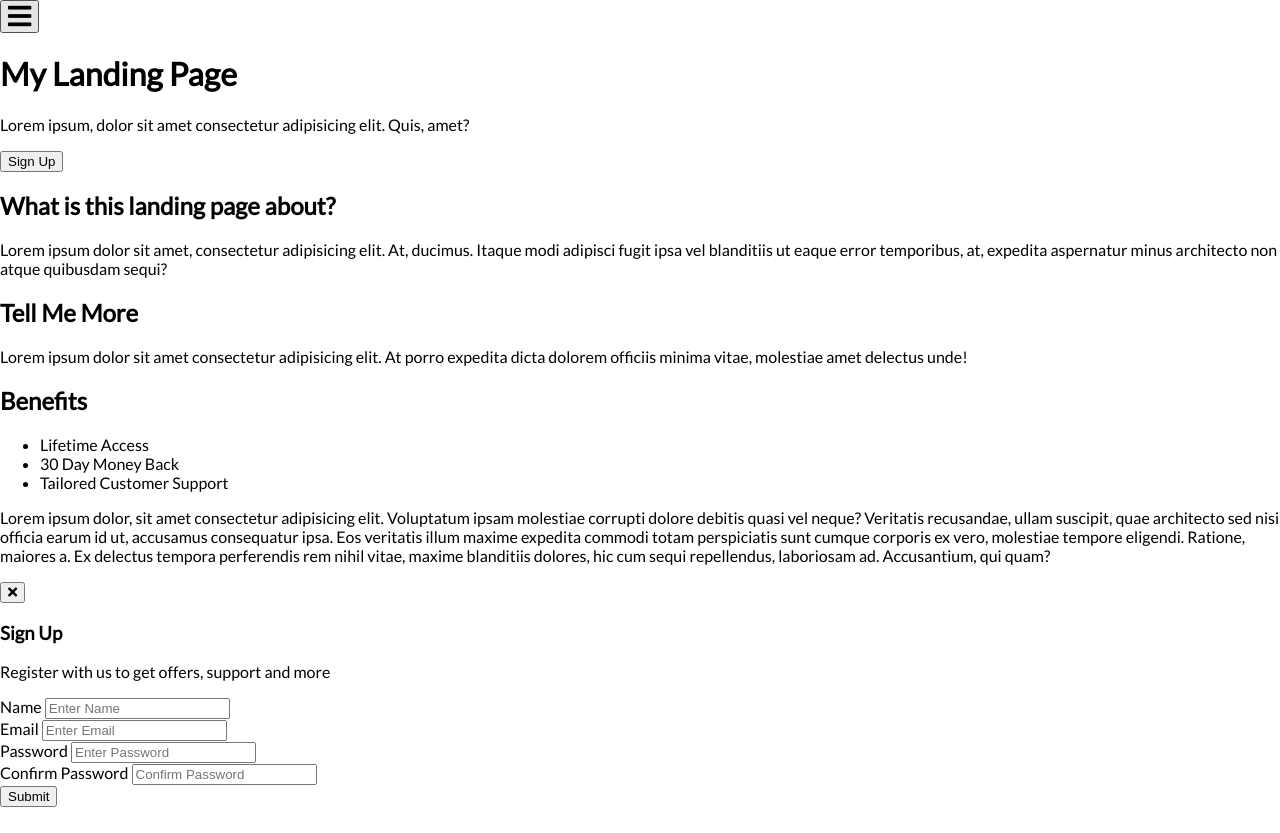
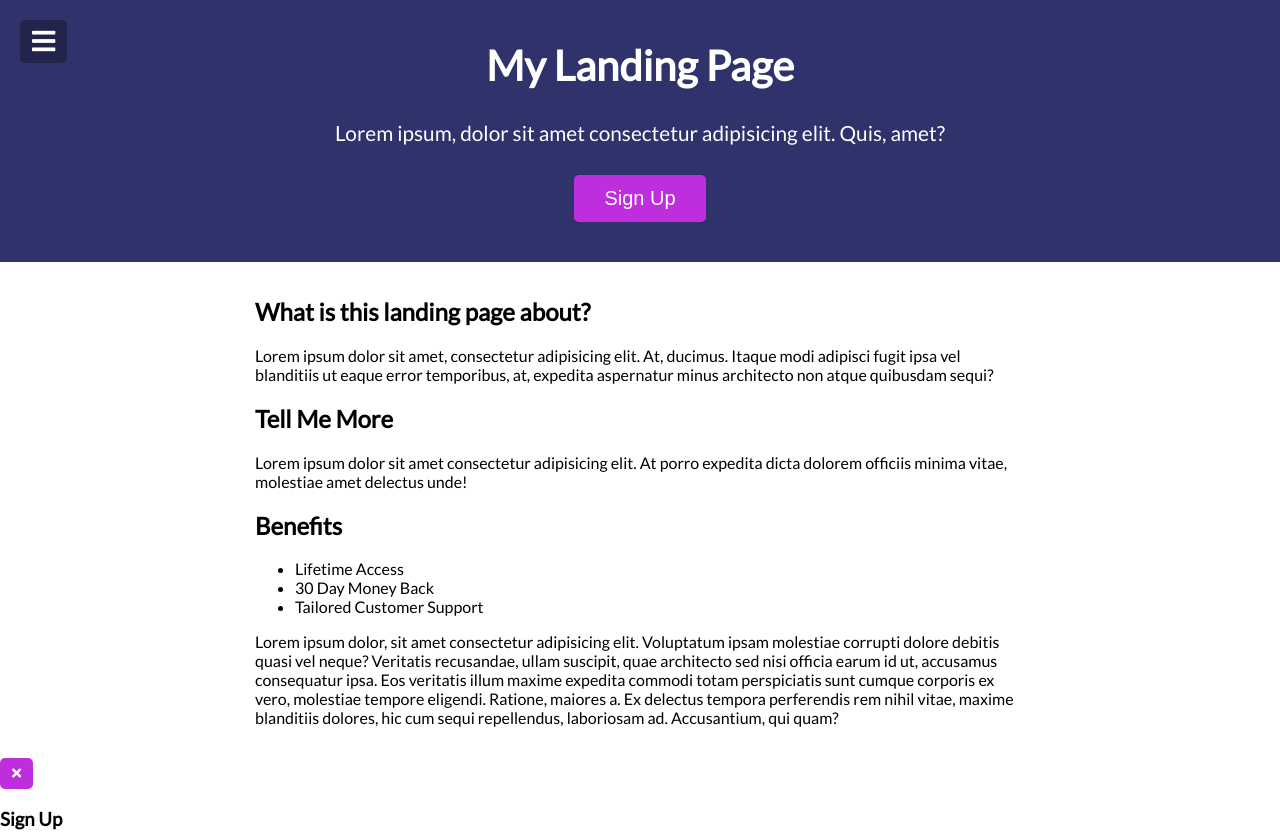
Before and after one commit to xaviguasch/menu-slider-and-modal-miniapp, a website: page index.html in a window 1280 px wide. Shown: the top 833 px of the page. Before the commit the page ends 807 px from the top, so only its background shows below. Drawn offline with Linux system fonts and the light colour scheme.

Commit message:
styled header and container

```diff
--- a/style.css
+++ b/style.css
@@ -62,3 +62,53 @@
 nav ul li a:hover {
   text-decoration: underline;
 }
+
+header {
+  background: var(--primary-color);
+  color: #fff;
+  font-size: 130%;
+  position: relative;
+  padding: 40px 15px;
+  text-align: center;
+}
+
+header h1 {
+  margin: 0;
+}
+
+header p {
+  margin: 30px 0;
+}
+
+button,
+input[type='submit'] {
+  background-color: var(--secondary-color);
+  border: 0;
+  border-radius: 5px;
+  color: #fff;
+  cursor: pointer;
+  padding: 8px 12px;
+}
+
+button:focus {
+  outline: none;
+}
+
+.toggle {
+  background-color: rgba(0, 0, 0, 0.3);
+  position: absolute;
+  top: 20px;
+  left: 20px;
+}
+
+.cta-btn {
+  padding: 12px 30px;
+  font-size: 20px;
+}
+
+.container {
+  padding: 15px;
+  margin: 0 auto;
+  max-width: 100%;
+  width: 800px;
+}
```
